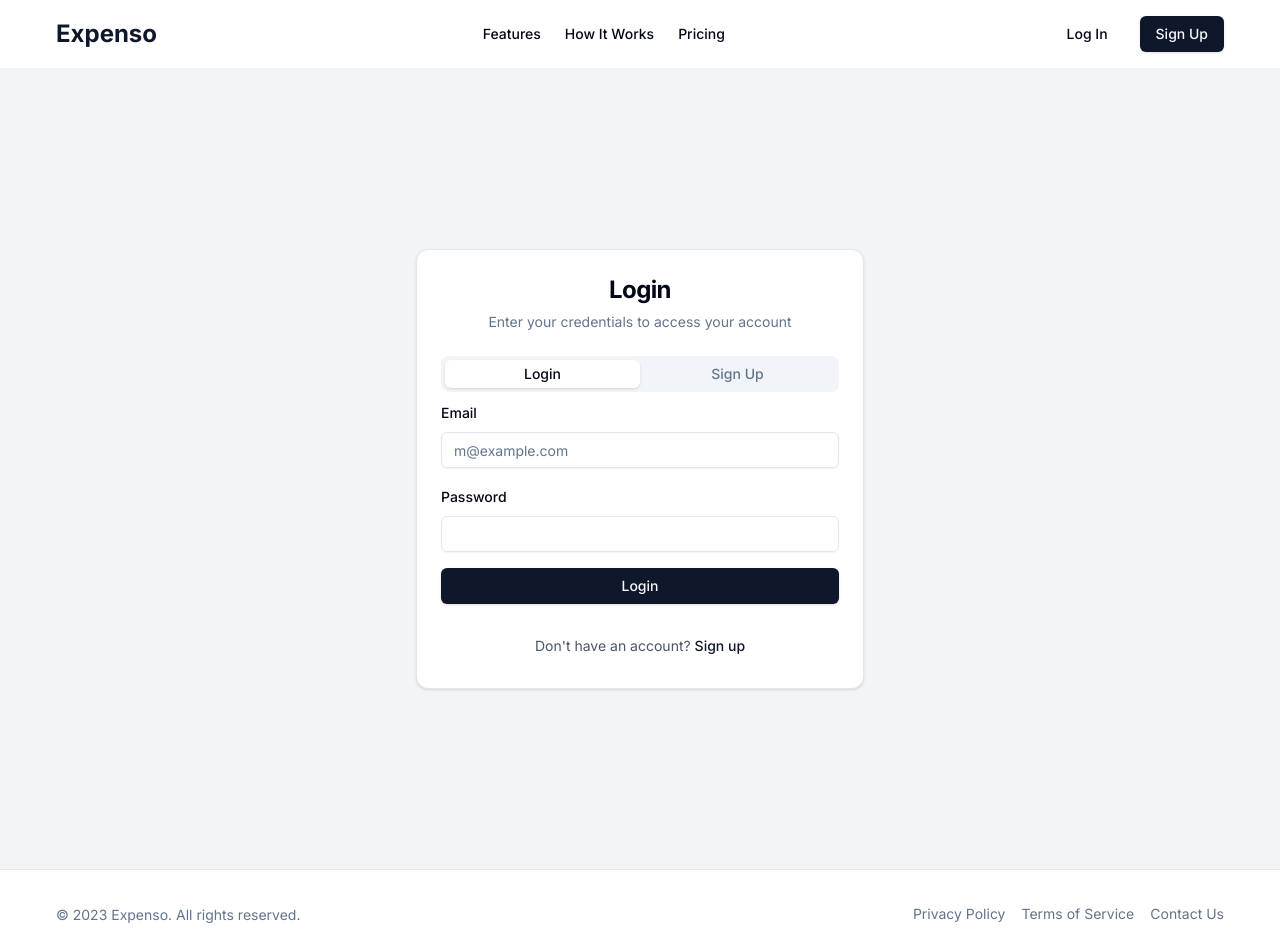
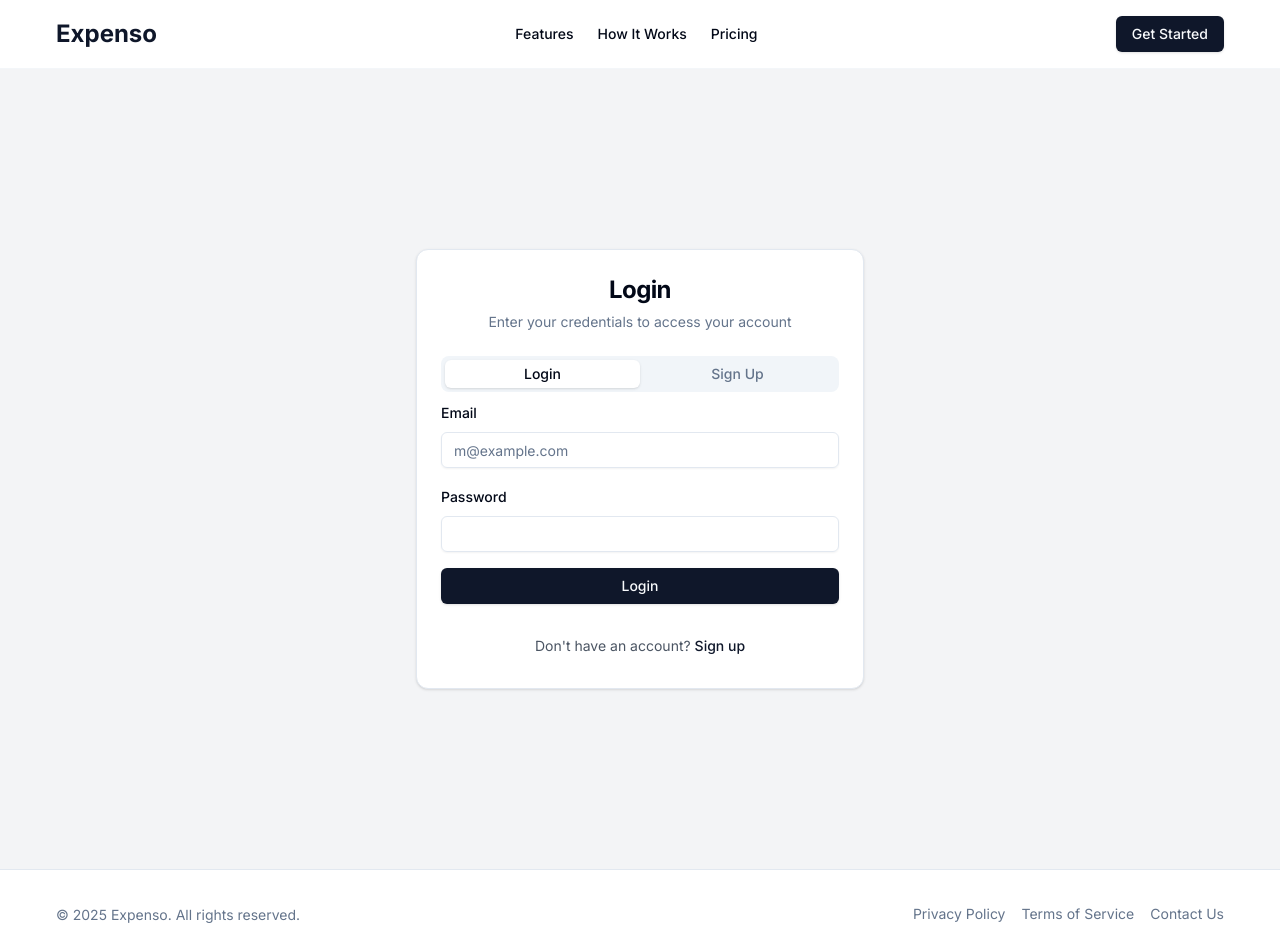
Before and after one commit to pemba1s1/Expenso, a Next.js app in the folder client/: page /enter in a window 1280 px wide. Shown: the top 952 px of the page. Built offline with nearby package versions, Linux system fonts and the light colour scheme.

Commit message:
fix: improve nav, remove clutter

```diff
--- a/client/app/(public)/enter/page.tsx
+++ b/client/app/(public)/enter/page.tsx
@@ -1,7 +1,7 @@
 "use client"
 
 import type React from "react"
-import { useState, useEffect } from "react"
+import { useState } from "react"
 import { Button } from "@/components/ui/button"
 import { Input } from "@/components/ui/input"
 import { Label } from "@/components/ui/label"
@@ -13,31 +13,7 @@ export default function AuthPage() {
   const [email, setEmail] = useState("")
   const [password, setPassword] = useState("")
 
-  // Handle hash changes
-  useEffect(() => {
-    const handleHashChange = () => {
-      const hash = window.location.hash.slice(1)
-      if (hash === "signup") {
-        setIsLogin(false)
-      } else {
-        setIsLogin(true)
-      }
-    }
-
-    // initial state based on hash
-    handleHashChange()
-
-    // listener for hash changes
-    window.addEventListener('hashchange', handleHashChange)
-
-    return () => {
-      window.removeEventListener('hashchange', handleHashChange)
-    }
-  }, [])
-
   const handleTabChange = (value: string) => {
-    const hash = value === "login" ? "login" : "signup"
-    window.location.hash = hash
     setIsLogin(value === "login")
   }
 
--- a/client/app/components/footer.tsx
+++ b/client/app/components/footer.tsx
@@ -5,7 +5,7 @@ export default function Footer() {
     <footer className="py-8 px-6 bg-background border-t">
       <div className="container flex flex-col md:flex-row justify-between items-center">
         <div className="mb-4 md:mb-0">
-          <span className="text-sm text-muted-foreground">© 2023 Expenso. All rights reserved.</span>
+          <span className="text-sm text-muted-foreground">© 2025 Expenso. All rights reserved.</span>
         </div>
         <nav className="flex space-x-4">
           <Link href="#" className="text-sm text-muted-foreground hover:underline">
--- a/client/app/components/header.tsx
+++ b/client/app/components/header.tsx
@@ -20,14 +20,14 @@ export default function Header() {
                     </Link>
                 </nav>
                 <div className="flex items-center space-x-4">
-                    <Link href="/enter#login">
+                    {/* <Link href="/enter#login">
                         <Button variant="ghost">
                             Log In
                         </Button>
-                    </Link>
-                    <Link href="/enter#signup">
+                    </Link> */}
+                    <Link href="/enter">
                         <Button>
-                            Sign Up
+                            Get Started
                         </Button>
                     </Link>
                 </div>
```
